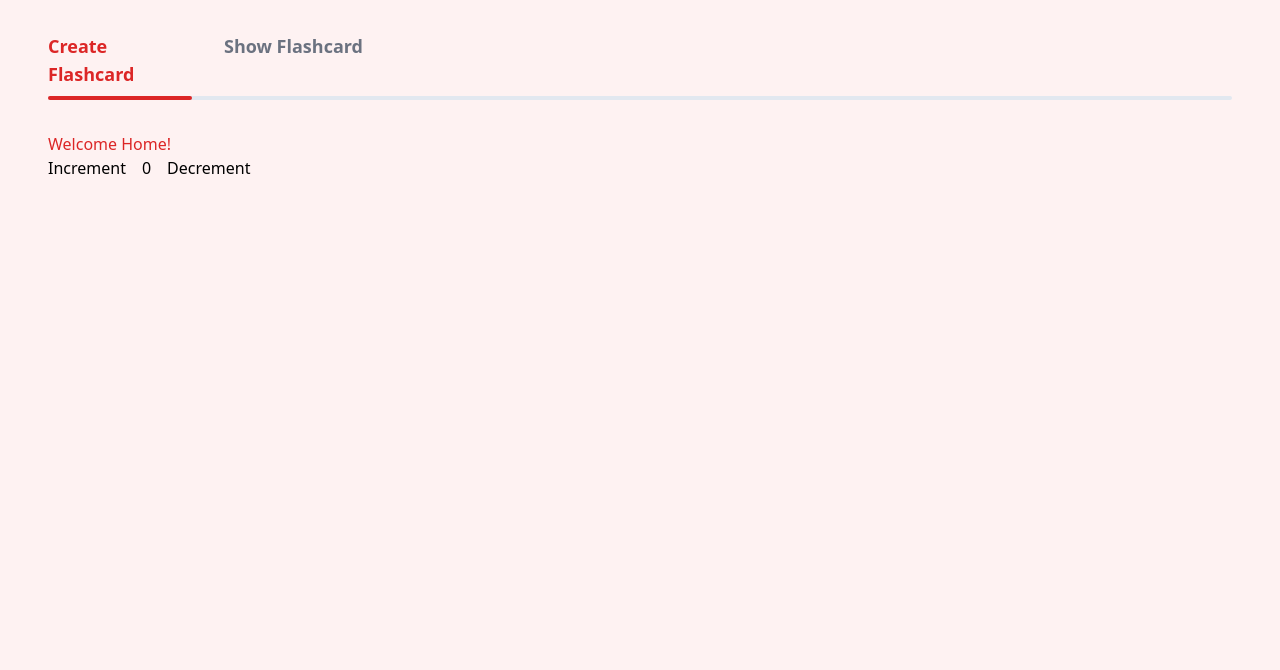
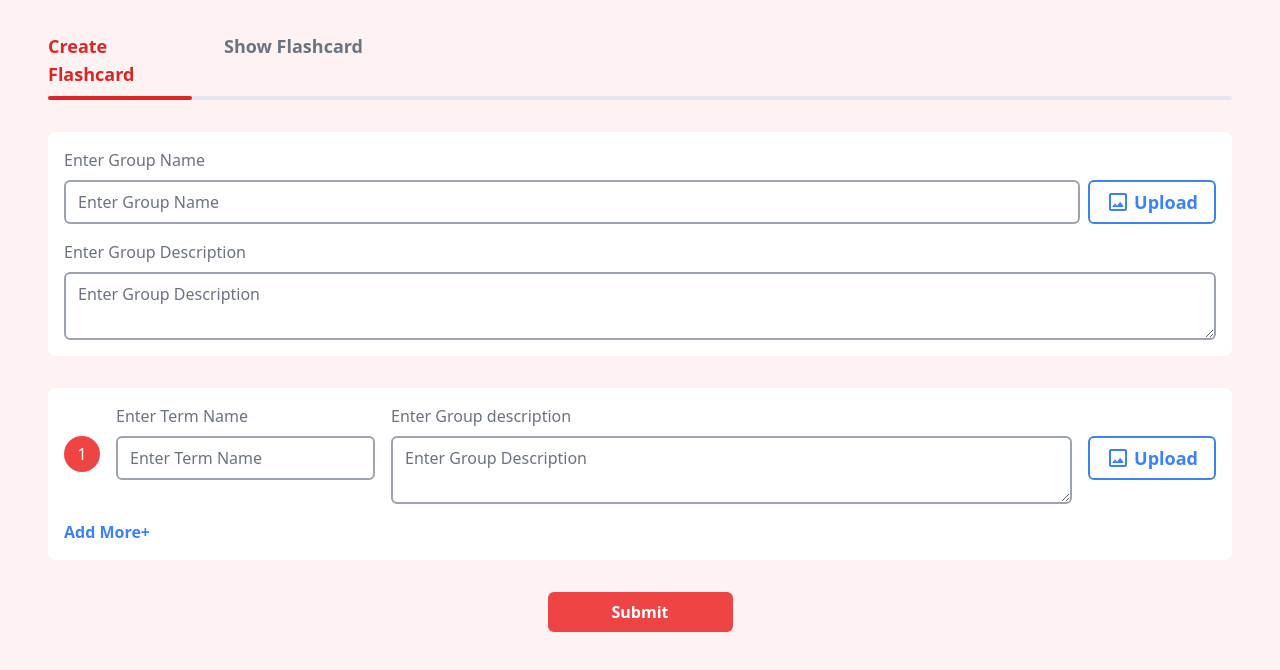
Before and after one commit to shareef99/flashcard-project, a React (Vite) app: page / in a window 1280 px wide. Shown: the top 670 px of the page. Built offline with nearby package versions, Linux system fonts and the light colour scheme.

Commit message:
design: create form

```diff
--- a/src/routes/index.lazy.tsx
+++ b/src/routes/index.lazy.tsx
@@ -1,23 +1,167 @@
 import { createLazyFileRoute } from "@tanstack/react-router";
-import { useAppDispatch, useAppSelector } from "../redux/store";
-import { decrement, increment } from "../redux/counterSlice";
+import { MdOutlineImage } from "react-icons/md";
+import { IoMdTrash } from "react-icons/io";
+import { twMerge } from "tailwind-merge";
+import { z } from "zod";
+import { SubmitHandler, useFieldArray, useForm } from "react-hook-form";
+import { zodResolver } from "@hookform/resolvers/zod";
 
 export const Route = createLazyFileRoute("/")({
   component: Index,
 });
 
+const schema = z.object({
+  groupName: z.string().min(1, "Required"),
+  groupDescription: z.string().min(1, "Required"),
+  terms: z.array(
+    z.object({
+      name: z.string().min(1, "Required"),
+      description: z.string().min(1, "Required"),
+    }),
+  ),
+});
+
+type FormValues = z.infer<typeof schema>;
+
 function Index() {
-  const counter = useAppSelector((state) => state.counter);
-  const dispatch = useAppDispatch();
+  // Form
+  const {
+    register,
+    control,
+    handleSubmit,
+    formState: { errors },
+  } = useForm<FormValues>({
+    defaultValues: {
+      groupName: "",
+      groupDescription: "",
+      terms: [{ name: "", description: "" }],
+    },
+    mode: "all",
+    resolver: zodResolver(schema),
+  });
+  const { fields, append, remove } = useFieldArray({
+    control,
+    name: "terms",
+  });
+
+  // Functions
+  const submitHandler: SubmitHandler<FormValues> = (data) => {
+    console.log(data);
+  };
 
   return (
-    <div className="">
-      <h1 className="text-red-600">Welcome Home!</h1>
-      <div className="flex gap-4">
-        <button onClick={() => dispatch(increment())}>Increment</button>
-        <p>{counter.value}</p>
-        <button onClick={() => dispatch(decrement())}>Decrement</button>
-      </div>
-    </div>
+    <section>
+      <form
+        onSubmit={handleSubmit(submitHandler)}
+        className="space-y-8 text-gray-500"
+      >
+        <div className="flex flex-col gap-4 rounded-lg bg-white p-4">
+          <div className="flex items-start gap-2">
+            <div className="flex flex-grow flex-col gap-2">
+              <label htmlFor="group-name">Enter Group Name</label>
+              <input
+                type="text"
+                id="group-name"
+                className="rounded-md border-2 border-solid border-gray-400 placeholder:mx-2 hover:border-gray-500 focus:border-gray-500 focus:ring-0"
+                placeholder="Enter Group Name"
+                {...register("groupName", { required: true })}
+              />
+              {errors.groupName?.message && (
+                <span className="text-red-500">
+                  {errors.groupName?.message}
+                </span>
+              )}
+            </div>
+            <button
+              className={twMerge(
+                "mt-8 flex items-center gap-1 rounded-md border-2 border-solid border-blue-500 px-4 py-1.5 text-blue-500 transition-all duration-300 ease-in",
+                "hover:bg-blue-500 hover:text-white",
+                "focus:border-blue-500 focus:bg-blue-500 focus:text-white focus:ring-0",
+              )}
+            >
+              <MdOutlineImage size="1.5rem" />
+              <span className="text-lg font-semibold">Upload</span>
+            </button>
+          </div>
+          <div className="flex flex-col gap-2">
+            <label htmlFor="group-description">Enter Group Description</label>
+            <textarea
+              id="group-description"
+              className="rounded-md border-2 border-solid border-gray-400 placeholder:mx-2 hover:border-gray-500 focus:border-gray-500 focus:ring-0"
+              placeholder="Enter Group Description"
+              {...register("groupDescription", { required: true })}
+            />
+            {errors.groupDescription?.message && (
+              <span className="text-red-500">
+                {errors.groupDescription?.message}
+              </span>
+            )}
+          </div>
+        </div>
+        <div className="flex flex-col gap-4 rounded-lg bg-white p-4">
+          {fields.map((field, index) => (
+            <div key={field.id} className="flex items-start gap-4">
+              <div className="my-auto flex size-9 items-center justify-center rounded-full bg-red-500 text-white">
+                {index + 1}
+              </div>
+              <div className="flex flex-col gap-2">
+                <label htmlFor="name">Enter Term Name</label>
+                <input
+                  type="text"
+                  id="name"
+                  className="rounded-md border-2 border-solid border-gray-400 placeholder:mx-2 hover:border-gray-500 focus:border-gray-500 focus:ring-0"
+                  placeholder="Enter Term Name"
+                  {...register(`terms.${index}.name`, { required: true })}
+                />
+                {errors.terms?.[index]?.name?.message && (
+                  <span className="text-red-500">
+                    {errors.terms?.[index]?.name?.message}
+                  </span>
+                )}
+              </div>
+              <div className="flex flex-grow flex-col gap-2">
+                <label htmlFor="description">Enter Group description</label>
+                <textarea
+                  id="description"
+                  className="rounded-md border-2 border-solid border-gray-400 placeholder:mx-2 hover:border-gray-500 focus:border-gray-500 focus:ring-0"
+                  placeholder="Enter Group Description"
+                  {...register(`terms.${index}.description`, {
+                    required: true,
+                  })}
+                />
+              </div>
+              <button
+                className={twMerge(
+                  "mt-8 flex items-center gap-1 rounded-md border-2 border-solid border-blue-500 px-4 py-1.5 text-blue-500 transition-all duration-300 ease-in",
+                  "hover:bg-blue-500 hover:text-white",
+                  "focus:border-blue-500 focus:bg-blue-500 focus:text-white focus:ring-0",
+                )}
+              >
+                <MdOutlineImage size="1.5rem" />
+                <span className="text-lg font-semibold">Upload</span>
+              </button>
+              {fields.length > 1 && (
+                <button onClick={() => remove(index)} className="mt-8">
+                  <IoMdTrash size="2rem" className="text-red-500" />
+                </button>
+              )}
+            </div>
+          ))}
+          <button
+            className="w-fit text-start font-bold text-blue-500"
+            onClick={() => append({ name: "", description: "" })}
+            type="button"
+          >
+            Add More+
+          </button>
+        </div>
+        <button
+          type="submit"
+          className="mx-auto flex rounded-md bg-red-500 px-16 py-2 font-semibold text-white hover:bg-red-600"
+        >
+          Submit
+        </button>
+      </form>
+    </section>
   );
 }
--- a/tailwind.config.js
+++ b/tailwind.config.js
@@ -13,5 +13,6 @@ export default {
       },
     },
   },
-  plugins: [],
+  // eslint-disable-next-line no-undef
+  plugins: [require("@tailwindcss/forms")],
 };
```
Also changed, not shown: package.json (+6 -1 lines), 1 other file (tests, documents, lock files or other folders).
